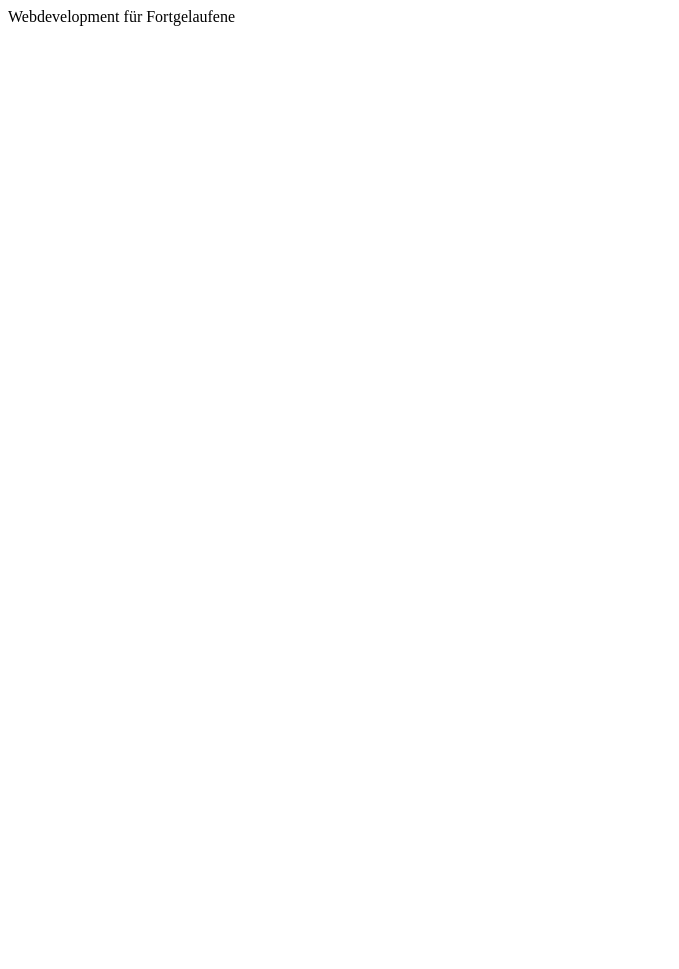
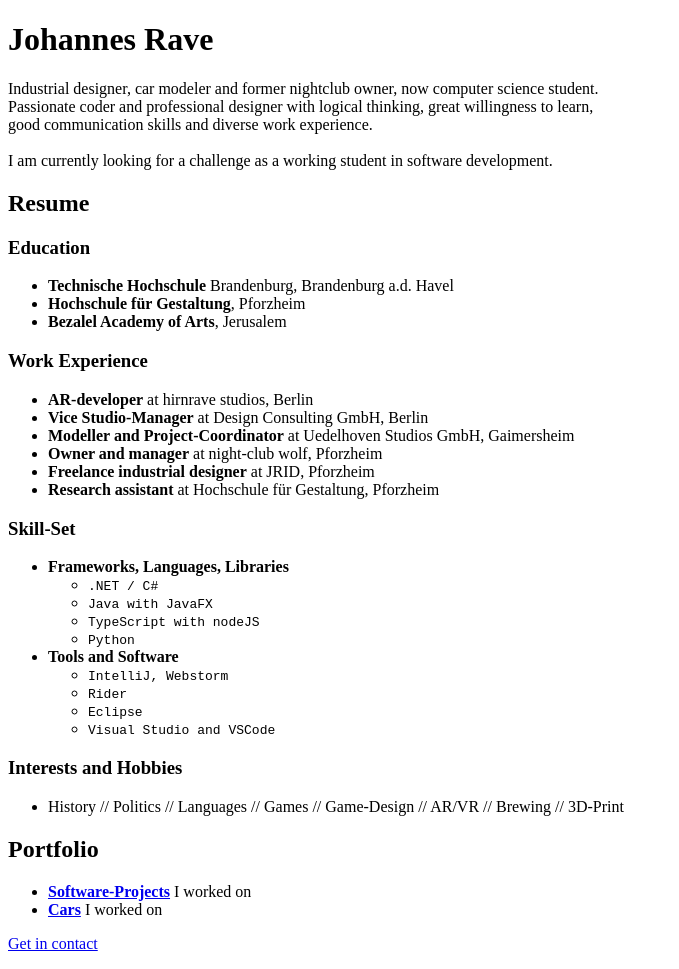
Before and after one commit to johannesrave/thb-web-programming, a plain HTML site: page index.html in a window 1280 px wide. Shown: the whole page, without its empty margins (0-679 px from the left). Before the commit the page ends 800 px from the top, so only its background shows below. Drawn offline with Linux system fonts and the light colour scheme.

Commit message:
LE1 and LE2 almost done.

```diff
--- a/index.html
+++ b/index.html
@@ -2,10 +2,66 @@
 <html lang="en">
 <head>
     <meta charset="UTF-8">
-    <title>Johannes' Website</title>
+    <title>Resume and Portfolio of Johannes Rave</title>
 </head>
 <body>
-    <div>Webdevelopment für Fortgelaufene</div>
+    <h1>Johannes Rave</h1>
 
+    <p> Industrial designer, car modeler and former nightclub owner, now computer science student.<br>
+        Passionate coder and professional designer with logical thinking, great willingness to learn,<br>
+        good communication skills and diverse work experience.<br>
+        <br>
+        I am currently looking for a challenge as a working student in software development.</p>
+    <h2>Resume</h2>
+    <h3>Education</h3>
+    <ul>
+        <li><b>Technische Hochschule</b> Brandenburg, Brandenburg a.d. Havel</li>
+        <li><b>Hochschule für Gestaltung</b>, Pforzheim</li>
+        <li><b>Bezalel Academy of Arts</b>, Jerusalem</li>
+    </ul>
+    <h3>Work Experience</h3>
+    <ul>
+        <li><b>AR-developer</b> at hirnrave studios, Berlin</li>
+        <li><b>Vice Studio-Manager</b> at Design Consulting GmbH, Berlin</li>
+        <li><b>Modeller and Project-Coordinator</b> at Uedelhoven Studios GmbH, Gaimersheim</li>
+        <li><b>Owner and manager</b> at night-club wolf, Pforzheim</li>
+        <li><b>Freelance industrial designer</b> at JRID, Pforzheim</li>
+        <li><b>Research assistant</b> at Hochschule für Gestaltung, Pforzheim</li>
+    </ul>
+    <h3>Skill-Set</h3>
+    <ul>
+        <li>
+            <b>Frameworks, Languages, Libraries</b>
+            <ul>
+                <li><code>.NET / C#</code></li>
+                <li><code>Java with JavaFX</code></li>
+                <li><code>TypeScript with nodeJS</code></li>
+                <li><code>Python</code></li>
+            </ul>
+        </li>
+        <li>
+            <b>Tools and Software</b>
+            <ul>
+                <li><code>IntelliJ, Webstorm</code></li>
+                <li><code>Rider</code></li>
+                <li><code>Eclipse</code></li>
+                <li><code>Visual Studio and VSCode</code></li>
+            </ul>
+        </li>
+    </ul>
+    <h3>Interests and Hobbies</h3>
+    <ul>
+        <li>History // Politics // Languages // Games // Game-Design // AR/VR // Brewing // 3D-Print</li>
+    </ul>
+
+
+    <h2>Portfolio</h2>
+    <ul>
+        <li><b><a href="https://johannesrave.github.io/">Software-Projects</a></b> I worked on</li>
+        <li><b><a href="https://johannesrave.github.io/product_design/">Cars</a></b> I worked on</li>
+    </ul>
+
+
+<p><a href="mailto:johannes.rave@th-brandenburg.de">Get in contact</a></p>
 </body>
 </html>
```
Also changed, not shown: 1 other file.
